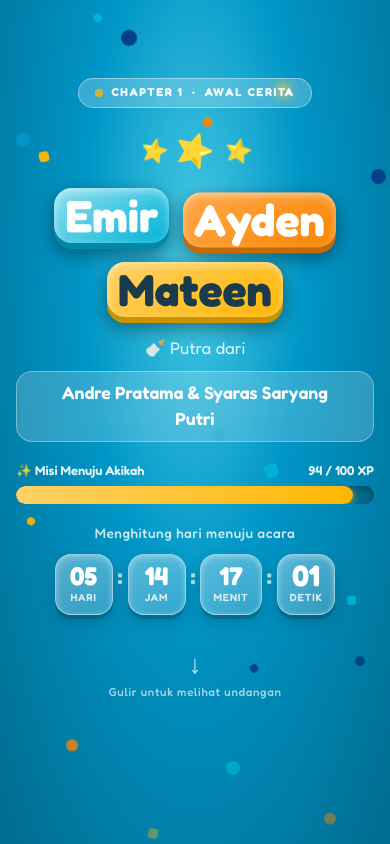
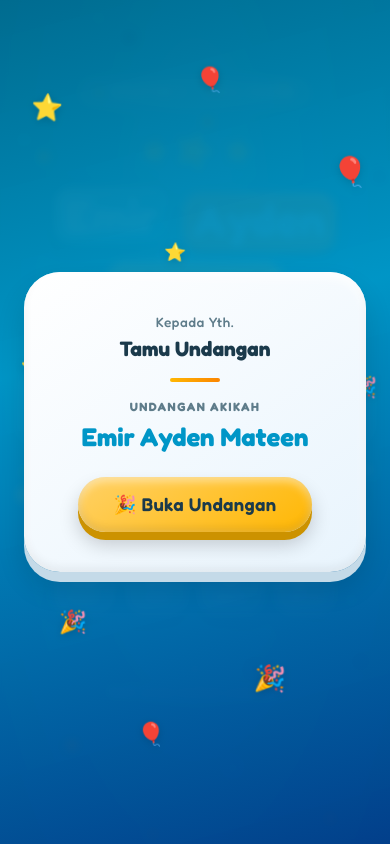
Before and after one commit to andreepratama27/event-invitation, an Astro site: page / in a window 390 px wide. Shown: the top 844 px of the page. Built offline with nearby package versions, Linux system fonts and the light colour scheme; Astro itself is replaced by a stand-in of ours.

Commit message:
feat: add opening gate cover screen with guest personalization
- Full-screen overlay with clay-styled card and slide-up reveal
- Read ?to= query param for personalized guest name
- Floating emoji decorations (⭐🎈🎉)
- Background music starts on gate open (baby-song.mp3)
- Body scroll locked while gate is visible
- Accessible: aria-label, role=dialog, prefers-reduced-motion

Amp-Thread-ID: https://ampcode.com/threads/T-019d375f-2240-73d7-801c-8c73def84014
Co-authored-by: Amp <amp@ampcode.com>

```diff
--- /dev/null
+++ b/src/components/OpeningGate.astro
@@ -0,0 +1,235 @@
+---
+// Floating emoji decorations — deterministic positions
+const floats = [
+  { emoji: '⭐', left: '8%',  top: '12%', delay: '0s',   dur: '3.8s', size: '1.6rem' },
+  { emoji: '🎈', left: '85%', top: '18%', delay: '0.5s', dur: '4.2s', size: '1.8rem' },
+  { emoji: '🎉', left: '15%', top: '72%', delay: '1.2s', dur: '3.5s', size: '1.4rem' },
+  { emoji: '⭐', left: '78%', top: '65%', delay: '0.8s', dur: '4.6s', size: '1.2rem' },
+  { emoji: '🎈', left: '50%', top: '8%',  delay: '1.5s', dur: '3.9s', size: '1.5rem' },
+  { emoji: '🎉', left: '90%', top: '45%', delay: '0.3s', dur: '4.1s', size: '1.3rem' },
+  { emoji: '⭐', left: '5%',  top: '42%', delay: '1.8s', dur: '3.6s', size: '1.7rem' },
+  { emoji: '🎈', left: '35%', top: '85%', delay: '0.7s', dur: '4.4s', size: '1.4rem' },
+  { emoji: '🎉', left: '65%', top: '80%', delay: '2.0s', dur: '3.7s', size: '1.6rem' },
+  { emoji: '⭐', left: '42%', top: '30%', delay: '1.0s', dur: '4.8s', size: '1.1rem' },
+];
+---
+
+<!-- Opening Gate Overlay -->
+<div id="opening-gate" class="gate-overlay" aria-modal="true" role="dialog" aria-label="Sampul undangan">
+  <!-- Floating emoji decoration -->
+  <div class="gate-floats" aria-hidden="true">
+    {floats.map((f) => (
+      <span
+        class="gate-float-emoji"
+        style={`
+          left: ${f.left};
+          top: ${f.top};
+          font-size: ${f.size};
+          animation-delay: ${f.delay};
+          animation-duration: ${f.dur};
+        `}
+      >{f.emoji}</span>
+    ))}
+  </div>
+
+  <!-- Center card -->
+  <div class="gate-card clay-white">
+    <p class="gate-kepada">Kepada Yth.</p>
+    <p class="gate-guest-name" id="gate-guest-name">Tamu Undangan</p>
+
+    <div class="gate-divider" aria-hidden="true"></div>
+
+    <p class="gate-label">Undangan Akikah</p>
+    <h2 class="gate-baby-name">Emir Ayden Mateen</h2>
+
+    <button
+      id="gate-open-btn"
+      class="clay-btn clay-btn--yellow gate-btn"
+      type="button"
+      aria-label="Buka undangan akikah Emir Ayden Mateen"
+    >
+      🎉 Buka Undangan
+    </button>
+  </div>
+</div>
+
+<!-- Background music (autoplay blocked by browsers, started on gate open) -->
+<audio id="bg-music" src="/baby-song.mp3" loop preload="auto"></audio>
+
+<style>
+  /* ---- Gate Overlay ---- */
+  .gate-overlay {
+    position: fixed;
+    inset: 0;
+    z-index: 999;
+    display: flex;
+    align-items: center;
+    justify-content: center;
+    background: linear-gradient(
+      165deg,
+      rgba(0, 107, 143, 0.97) 0%,
+      rgba(0, 150, 199, 0.95) 40%,
+      rgba(2, 62, 138, 0.97) 100%
+    );
+    backdrop-filter: blur(4px);
+    padding: 1.5rem;
+    transition: transform 0.7s cubic-bezier(0.4, 0, 0.2, 1),
+                opacity 0.5s ease;
+    will-change: transform, opacity;
+  }
+
+  .gate-overlay.is-open {
+    transform: translateY(-100%);
+    opacity: 0;
+    pointer-events: none;
+  }
+
+  /* ---- Floating emojis ---- */
+  .gate-floats {
+    position: absolute;
+    inset: 0;
+    pointer-events: none;
+    overflow: hidden;
+  }
+
+  .gate-float-emoji {
+    position: absolute;
+    display: inline-block;
+    animation: gate-float ease-in-out infinite;
+    filter: drop-shadow(0 2px 4px rgba(0, 0, 0, 0.15));
+  }
+
+  @keyframes gate-float {
+    0%, 100% { transform: translateY(0) rotate(0deg); }
+    25%      { transform: translateY(-14px) rotate(5deg); }
+    50%      { transform: translateY(-6px) rotate(-3deg); }
+    75%      { transform: translateY(-18px) rotate(4deg); }
+  }
+
+  /* ---- Center card ---- */
+  .gate-card {
+    position: relative;
+    z-index: 1;
+    text-align: center;
+    padding: 2.5rem 2rem;
+    border-radius: var(--radius-xl);
+    max-width: 380px;
+    width: 100%;
+    animation: gate-card-in 0.8s cubic-bezier(0.34, 1.56, 0.64, 1) both;
+  }
+
+  @keyframes gate-card-in {
+    0%   { transform: scale(0.7) translateY(30px); opacity: 0; }
+    100% { transform: scale(1) translateY(0);      opacity: 1; }
+  }
+
+  .gate-kepada {
+    font-size: 0.85rem;
+    font-weight: 500;
+    color: var(--color-muted);
+    letter-spacing: 0.04em;
+    margin-bottom: 0.25rem;
+  }
+
+  .gate-guest-name {
+    font-size: clamp(1.3rem, 5vw, 1.7rem);
+    font-weight: 700;
+    color: var(--color-dark);
+    line-height: 1.25;
+    margin-bottom: 1rem;
+    word-break: break-word;
+  }
+
+  .gate-divider {
+    width: 50px;
+    height: 4px;
+    border-radius: 9999px;
+    background: linear-gradient(90deg, var(--color-yellow), var(--color-coral));
+    margin: 0 auto 1rem;
+  }
+
+  .gate-label {
+    font-size: 0.75rem;
+    font-weight: 700;
+    letter-spacing: 0.12em;
+    text-transform: uppercase;
+    color: var(--color-muted);
+    margin-bottom: 0.35rem;
+  }
+
+  .gate-baby-name {
+    font-size: clamp(1.6rem, 6vw, 2.2rem);
+    font-weight: 700;
+    color: var(--color-green);
+    line-height: 1.2;
+    margin-bottom: 1.5rem;
+  }
+
+  .gate-btn {
+    font-size: 1.15rem;
+    padding: 16px 36px;
+  }
+
+  /* ---- Reduced motion ---- */
+  @media (prefers-reduced-motion: reduce) {
+    .gate-overlay {
+      transition: opacity 0.01s;
+    }
+    .gate-overlay.is-open {
+      transform: none;
+      opacity: 0;
+    }
+    .gate-float-emoji {
+      animation: none;
+    }
+    .gate-card {
+      animation: none;
+    }
+  }
+
+  /* ---- Small screens ---- */
+  @media (max-width: 380px) {
+    .gate-card {
+      padding: 2rem 1.25rem;
+    }
+  }
+</style>
+
+<script>
+  // Read guest name from ?to= query param
+  const params = new URLSearchParams(window.location.search);
+  const guestName = params.get('to');
+  const nameEl = document.getElementById('gate-guest-name');
+  if (guestName && nameEl) {
+    nameEl.textContent = decodeURIComponent(guestName);
+  }
+
+  // Lock body scroll while gate is visible
+  document.body.style.overflow = 'hidden';
+
+  // Open gate on button click
+  const gate = document.getElementById('opening-gate');
+  const btn = document.getElementById('gate-open-btn');
+  const music = document.getElementById('bg-music') as HTMLAudioElement | null;
+
+  btn?.addEventListener('click', () => {
+    // Slide up the gate
+    gate?.classList.add('is-open');
+
+    // Unlock body scroll
+    document.body.style.overflow = '';
+
+    // Start background music
+    if (music) {
+      music.volume = 0.4;
+      music.play().catch(() => {
+        // Browser blocked autoplay — silently ignore
+      });
+    }
+
+    // Remove overlay from DOM after animation
+    gate?.addEventListener('transitionend', () => {
+      gate.remove();
+    }, { once: true });
+  });
+</script>
--- a/src/pages/index.astro
+++ b/src/pages/index.astro
@@ -1,5 +1,6 @@
 ---
 import '../styles/global.css';
+import OpeningGate from '../components/OpeningGate.astro';
 import HeroSection from '../components/HeroSection.astro';
 import InvitationSection from '../components/InvitationSection.astro';
 import NameMeanings from '../components/NameMeanings.astro';
@@ -48,6 +49,7 @@ const OG_IMAGE = `${SITE_URL}/og-image.svg`;
     <link rel="icon" href="/favicon.ico" />
   </head>
   <body>
+    <OpeningGate />
     <main>
       <HeroSection />
       <InvitationSection />
```
